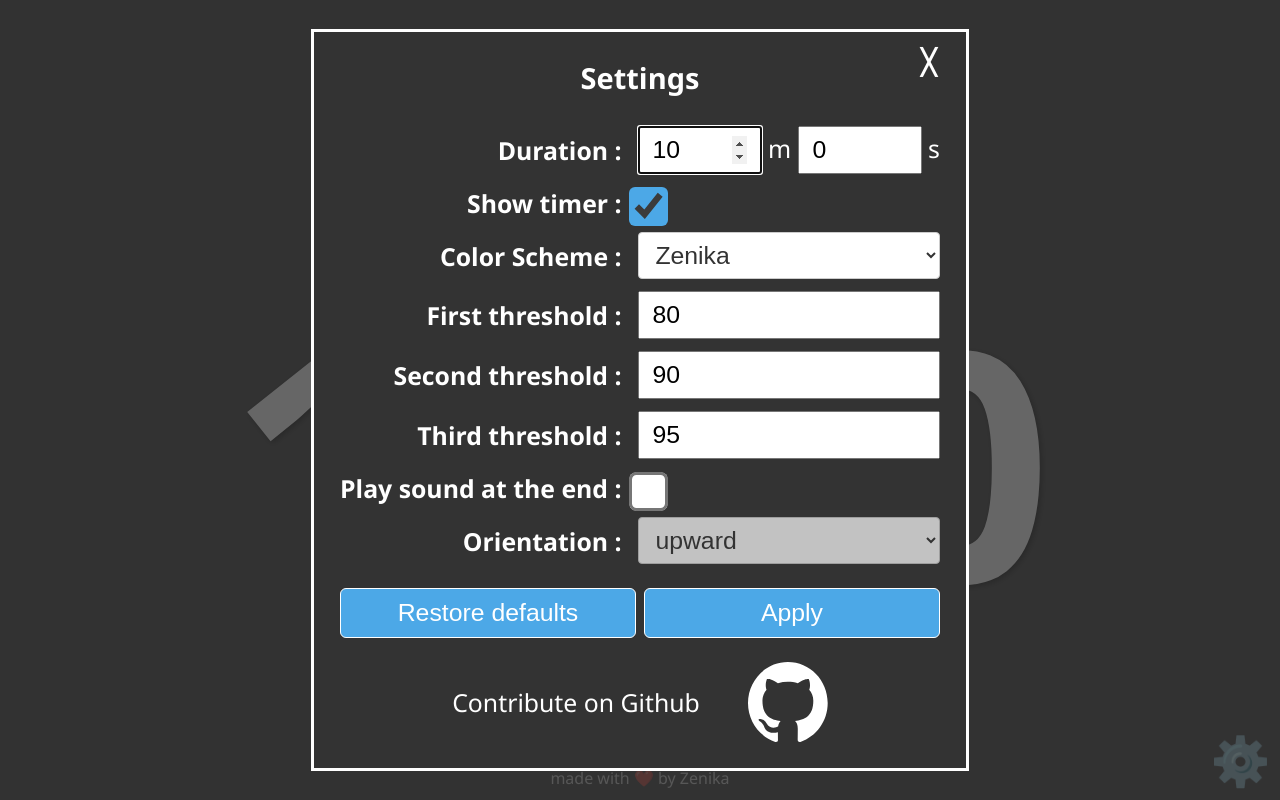
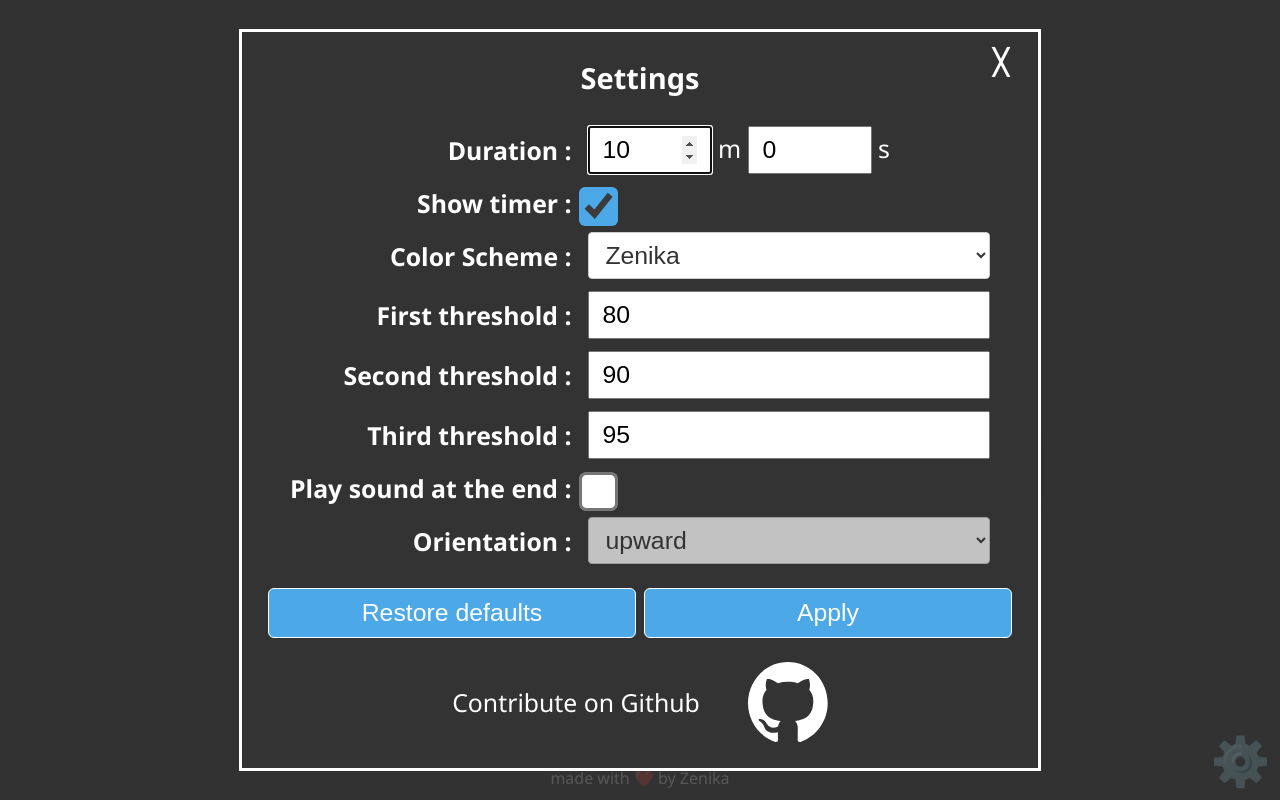
Before and after one commit to zenika-open-source/clepsydre, a website: page index.html in a window 1280 px wide. Both pictures are taken after a click on the button "⚙️". Drawn offline with Linux system fonts and the light colour scheme.

Commit message:
:bug: replace fixed max-width in pixels

```diff
--- a/css/style.css
+++ b/css/style.css
@@ -139,7 +139,7 @@ body {
   font-size: calc(1vw + 1vh + 0.5vmin);
   padding: 2vmax;
   width: 80vw;
-  max-width: 600px;
+  max-width: 30em;
   background-color: #333333;
   z-index: 50;
 
```
